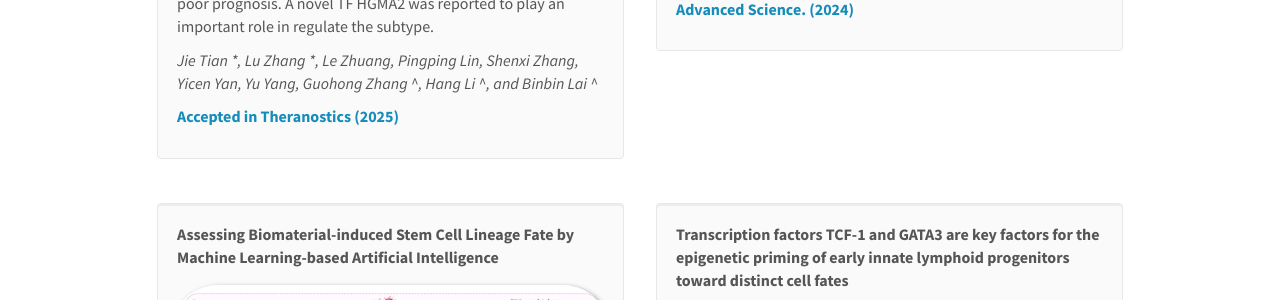
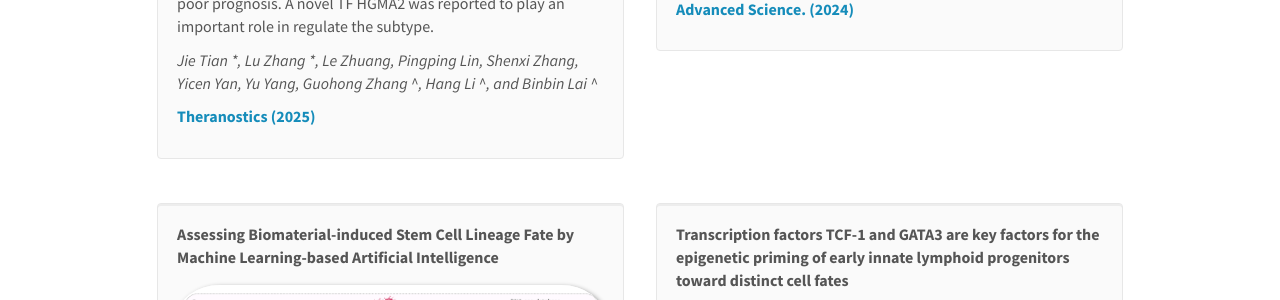
Before and after one commit to laiblab/laiblab.github.io, a Jekyll site: the page built from _pages/publications.md, in a window 1280 px wide and 900 px high, scrolled down 510 px. Shown: the part 154-454 px from the top of the window. Built offline with Jekyll 4.4.1, drawn with Linux system fonts in a browser that asks for light colours; nearby versions of some CDN libraries.

Commit message:
Add files via upload

```diff
--- a/_data/publist.yml
+++ b/_data/publist.yml
@@ -4,7 +4,7 @@
   authors: Jie Tian *, Lu Zhang *, Le Zhuang, Pingping Lin, Shenxi Zhang, Yicen Yan, Yu Yang, Guohong Zhang ^, Hang Li ^, and Binbin Lai ^
   link:
     url: https://www.thno.org/v15p3900.htm
-    display: Accepted in Theranostics (2025)
+    display: Theranostics (2025)
   highlight: 1
 
 - title: "Spatiotemporal Molecular Architecture of Lineage Allocation and Cellular Organization in Tooth Morphogenesis"
```
